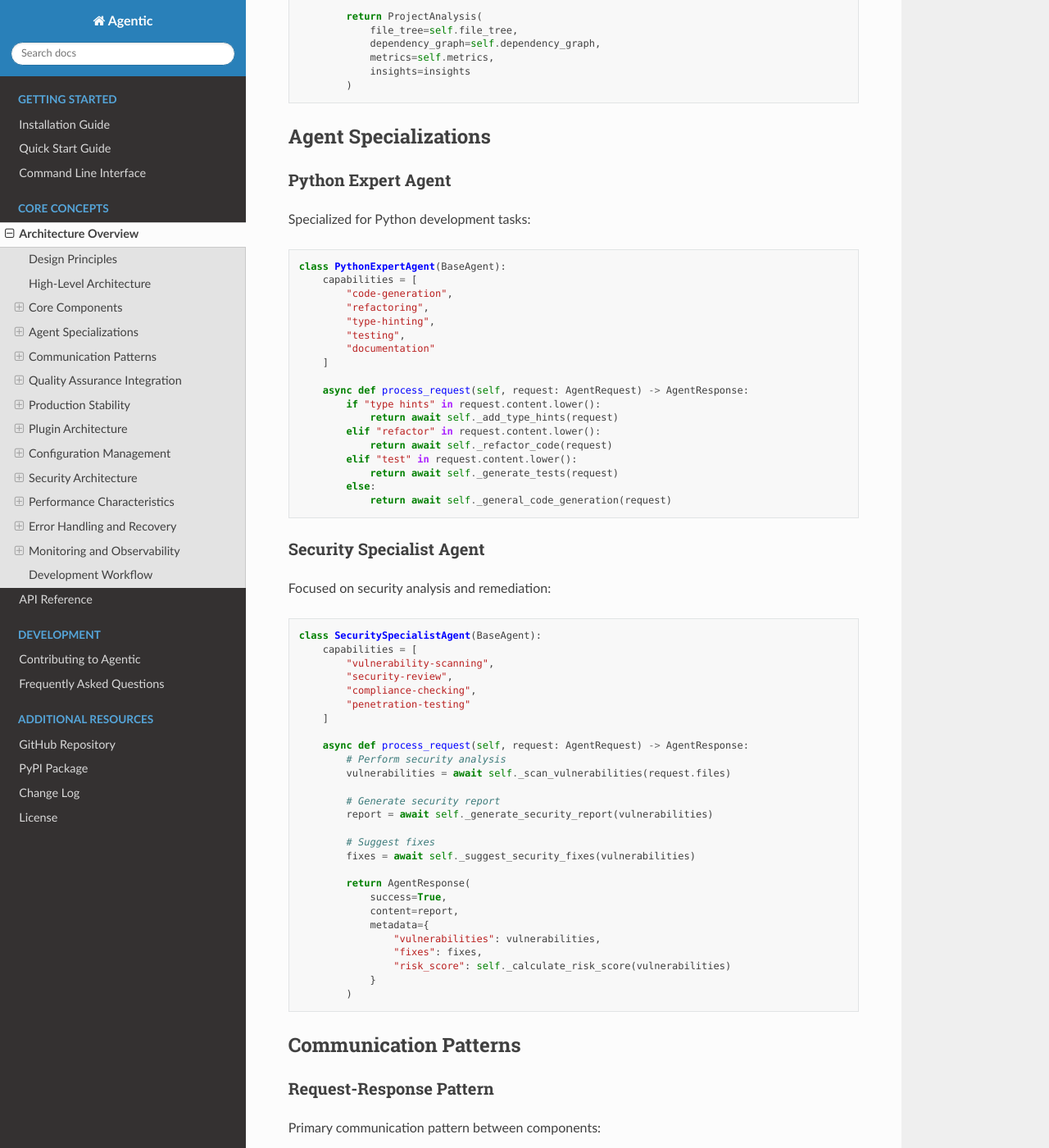
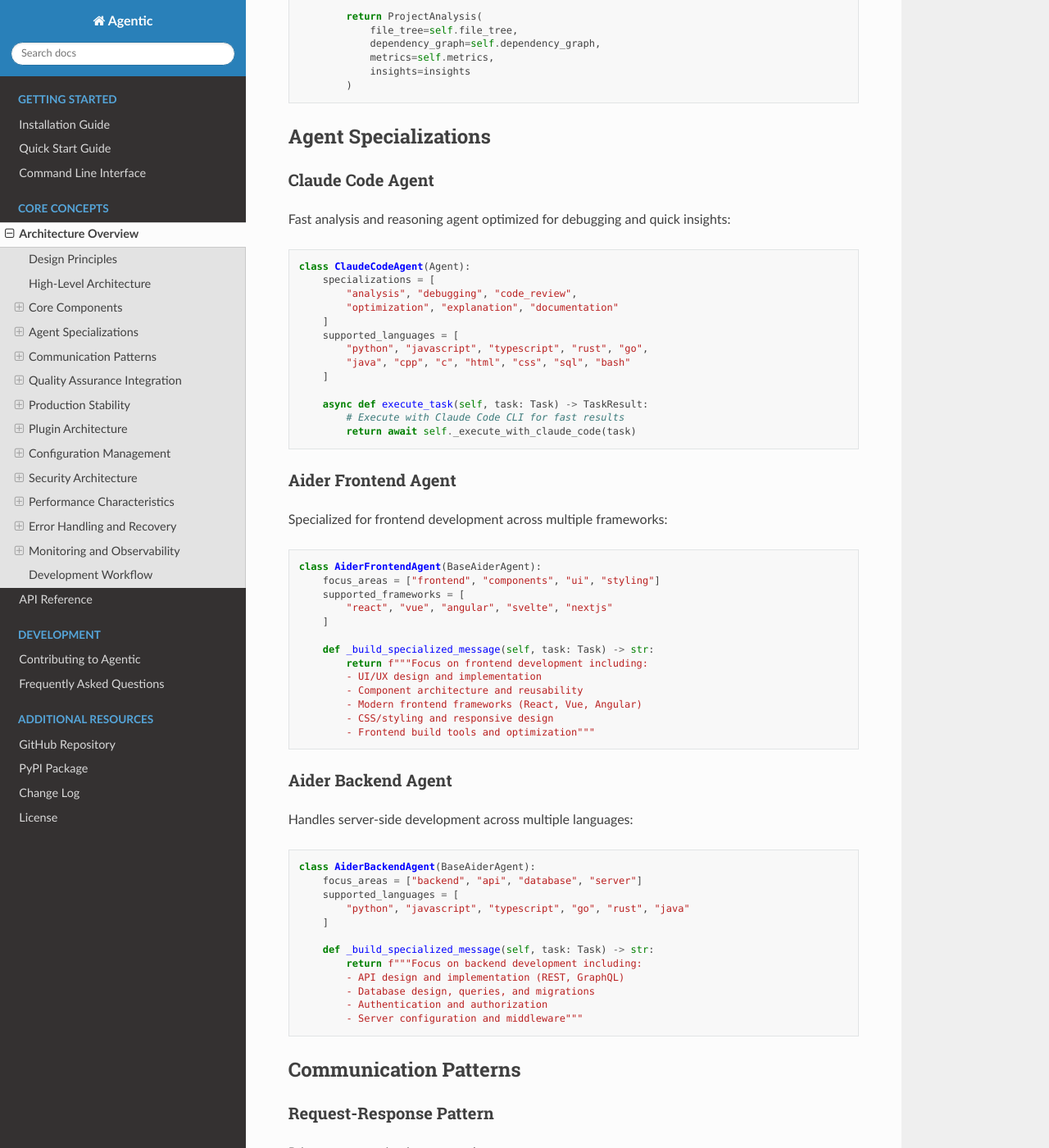
Before and after one commit to HaruHunab1320/agentic, a Sphinx documentation site: the page built from docs/source/architecture.rst, in a window 1280 px wide and 1400 px high, scrolled down 3714 px. Shown: the whole window at 82% size. Built offline with Sphinx 7.4.7 and the Read the Docs theme 3.1.0, drawn with Linux system fonts in a browser that asks for light colours.

Commit message:
Fix documentation to match actual implementation

```diff
--- a/docs/source/architecture.rst
+++ b/docs/source/architecture.rst
@@ -201,66 +201,67 @@ Analyzes project structure and provides insights:
 Agent Specializations
 --------------------
 
-Python Expert Agent
-~~~~~~~~~~~~~~~~~~~
+Claude Code Agent
+~~~~~~~~~~~~~~~~~
 
-Specialized for Python development tasks:
+Fast analysis and reasoning agent optimized for debugging and quick insights:
 
 .. code-block:: python
 
-   class PythonExpertAgent(BaseAgent):
-       capabilities = [
-           "code-generation",
-           "refactoring",
-           "type-hinting",
-           "testing",
-           "documentation"
+   class ClaudeCodeAgent(Agent):
+       specializations = [
+           "analysis", "debugging", "code_review",
+           "optimization", "explanation", "documentation"
+       ]
+       supported_languages = [
+           "python", "javascript", "typescript", "rust", "go",
+           "java", "cpp", "c", "html", "css", "sql", "bash"
        ]
 
-       async def process_request(self, request: AgentRequest) -> AgentResponse:
-           if "type hints" in request.content.lower():
-               return await self._add_type_hints(request)
-           elif "refactor" in request.content.lower():
-               return await self._refactor_code(request)
-           elif "test" in request.content.lower():
-               return await self._generate_tests(request)
-           else:
-               return await self._general_code_generation(request)
+       async def execute_task(self, task: Task) -> TaskResult:
+           # Execute with Claude Code CLI for fast results
+           return await self._execute_with_claude_code(task)
 
-Security Specialist Agent
-~~~~~~~~~~~~~~~~~~~~~~~~~
+Aider Frontend Agent
+~~~~~~~~~~~~~~~~~~~
 
-Focused on security analysis and remediation:
+Specialized for frontend development across multiple frameworks:
 
 .. code-block:: python
 
-   class SecuritySpecialistAgent(BaseAgent):
-       capabilities = [
-           "vulnerability-scanning",
-           "security-review",
-           "compliance-checking",
-           "penetration-testing"
+   class AiderFrontendAgent(BaseAiderAgent):
+       focus_areas = ["frontend", "components", "ui", "styling"]
+       supported_frameworks = [
+           "react", "vue", "angular", "svelte", "nextjs"
        ]
 
-       async def process_request(self, request: AgentRequest) -> AgentResponse:
-           # Perform security analysis
-           vulnerabilities = await self._scan_vulnerabilities(request.files)
+       def _build_specialized_message(self, task: Task) -> str:
+           return f"""Focus on frontend development including:
+           - UI/UX design and implementation
+           - Component architecture and reusability
+           - Modern frontend frameworks (React, Vue, Angular)
+           - CSS/styling and responsive design
+           - Frontend build tools and optimization"""
 
-           # Generate security report
-           report = await self._generate_security_report(vulnerabilities)
+Aider Backend Agent
+~~~~~~~~~~~~~~~~~~
 
-           # Suggest fixes
-           fixes = await self._suggest_security_fixes(vulnerabilities)
+Handles server-side development across multiple languages:
 
-           return AgentResponse(
-               success=True,
-               content=report,
-               metadata={
-                   "vulnerabilities": vulnerabilities,
-                   "fixes": fixes,
-                   "risk_score": self._calculate_risk_score(vulnerabilities)
-               }
-           )
+.. code-block:: python
+
+   class AiderBackendAgent(BaseAiderAgent):
+       focus_areas = ["backend", "api", "database", "server"]
+       supported_languages = [
+           "python", "javascript", "typescript", "go", "rust", "java"
+       ]
+
+       def _build_specialized_message(self, task: Task) -> str:
+           return f"""Focus on backend development including:
+           - API design and implementation (REST, GraphQL)
+           - Database design, queries, and migrations
+           - Authentication and authorization
+           - Server configuration and middleware"""
 
 Communication Patterns
 ----------------------
```
Also changed, not shown: docs/source/index.rst (+12 -12 lines), 1 other file.
